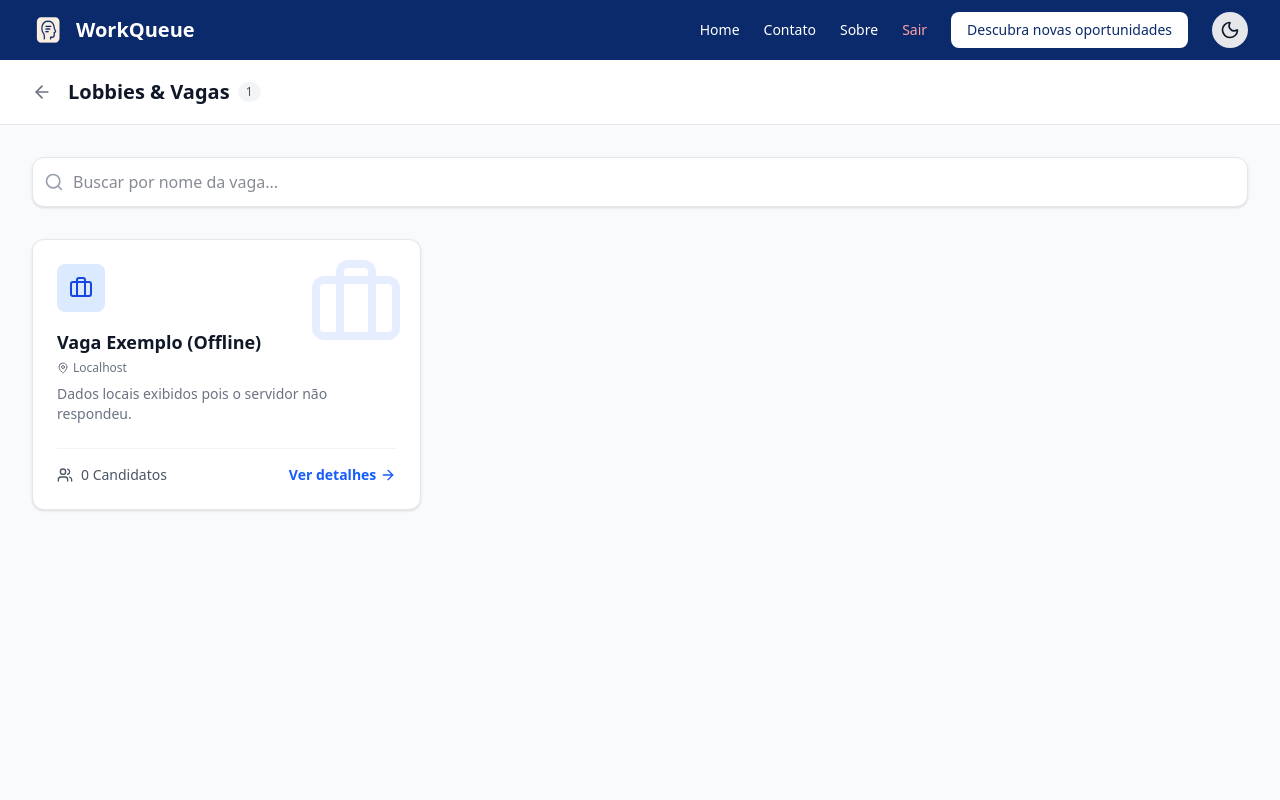
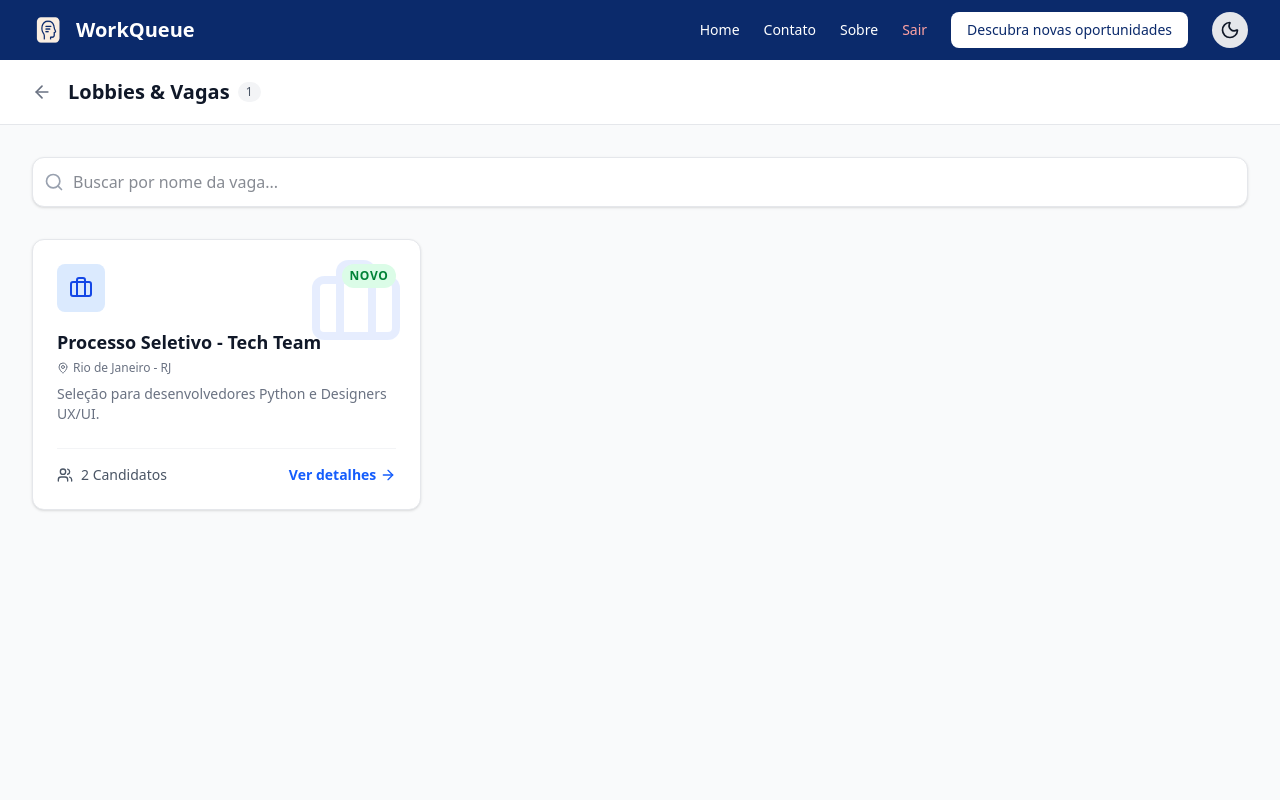
Before and after one commit to Global-Solution-Future-At-Work/Front-e-Web-Workqueue, a React (Vite) app in the folder frontend/: page /lobbies-rooms in a window 1280 px wide. Shown: the top 800 px of the page. Built offline with nearby package versions, Linux system fonts and the light colour scheme; no server answers; sample sign-in values are in the browser's storage.

Commit message:
fix: Corrigindo lobbiescreen

```diff
--- a/frontend/src/pages/LobbiesScreen.jsx
+++ b/frontend/src/pages/LobbiesScreen.jsx
@@ -11,10 +11,32 @@ import {
   MapPin
 } from 'lucide-react';
 
-// ... (CreateLobbyModal e LobbyCard permanecem iguais ao anterior)
-// Vou repetir apenas o componente principal com a lógica de autenticação alterada
+// --- DADOS DO JSON (Integrados para garantir que o card apareça) ---
+const LOCAL_LOBBY_DATA = [
+  {
+    "id": "lobby_1",
+    "nome": "Processo Seletivo - Tech Team",
+    "descricao": "Seleção para desenvolvedores Python e Designers UX/UI.",
+    "localizacao": "Rio de Janeiro - RJ",
+    "isNew": true,
+    "candidatos": [
+      {
+        "id": "user_4",
+        "name": "Dev Python Senior",
+        "habilidades": ["Python", "Django", "Flask"],
+        "compatibilidade": 95
+      },
+      {
+        "id": "user_5",
+        "name": "Ana Designer",
+        "habilidades": ["Figma", "UI/UX", "Adobe XD"],
+        "compatibilidade": 80
+      }
+    ]
+  }
+];
 
-// --- Modal de Criação (Mantido igual) ---
+// --- Modal de Criação ---
 const CreateLobbyModal = ({ isOpen, onClose, onCreate }) => {
   const [formData, setFormData] = useState({
     nome: '',
@@ -95,7 +117,7 @@ const CreateLobbyModal = ({ isOpen, onClose, onCreate }) => {
   );
 };
 
-// --- Card do Lobby (Mantido igual) ---
+// --- Card do Lobby (Com a lógica de clique no card inteiro) ---
 const LobbyCard = ({ lobby, onClick }) => {
   const candidateCount = Array.isArray(lobby.candidatos) ? lobby.candidatos.length : 0;
 
@@ -142,7 +164,7 @@ const LobbyCard = ({ lobby, onClick }) => {
   );
 };
 
-// --- Tela Principal com Autenticação ---
+// --- Tela Principal ---
 export default function LobbiesScreen() {
   const navigate = useNavigate();
   const [lobbies, setLobbies] = useState([]);
@@ -151,62 +173,49 @@ export default function LobbiesScreen() {
   const [isModalOpen, setIsModalOpen] = useState(false);
   const [searchTerm, setSearchTerm] = useState('');
 
-  // Dados Mock para fallback
-  const fallbackData = [
-    {
-      id: "mock_1",
-      nome: "Vaga Exemplo (Offline)",
-      descricao: "Dados locais exibidos pois o servidor não respondeu.",
-      localizacao: "Localhost",
-      candidatos: [],
-      createdAt: new Date().toISOString()
-    }
-  ];
-
   useEffect(() => {
     const initData = async () => {
       try {
-        // --- 1. Autenticação: Pegar token e verificar Role ---
-        const token = localStorage.getItem('token'); // Recupera o JWT salvo
-
+        // --- 1. Autenticação ---
+        const token = localStorage.getItem('token');
         if (token) {
           try {
             const authResponse = await fetch('http://127.0.0.1:3000/datajwt', {
               method: 'GET',
               headers: {
-                'Authorization': `Bearer ${token}`, // Envia o token no header
+                'Authorization': `Bearer ${token}`,
                 'Content-Type': 'application/json'
               }
             });
 
             if (authResponse.ok) {
               const jwtData = await authResponse.json();
-              // Verifica a role dentro do objeto retornado pelo controller
-              // Ajuste 'jwtData.role' ou 'jwtData.datajwt.role' conforme seu backend responde exatamento
               if (jwtData?.role === 'empresa' || jwtData?.datajwt?.role === 'empresa') {
                 setIsCompany(true);
               }
-            } else {
-              console.warn("Token inválido ou expirado");
-              // Opcional: localStorage.removeItem('token');
             }
           } catch (err) {
             console.warn("Erro ao validar token:", err);
           }
         }
 
-        // --- 2. Buscar Lobbies ---
-        const lobbiesResponse = await fetch('http://127.0.0.1:3000/lobbies');
-        if (lobbiesResponse.ok) {
-          const data = await lobbiesResponse.json();
-          setLobbies(Array.isArray(data) ? data : fallbackData);
-        } else {
-          setLobbies(fallbackData);
+        // --- 2. Buscar Lobbies (API ou JSON Local) ---
+        try {
+          const lobbiesResponse = await fetch('http://127.0.0.1:3000/lobbies');
+          if (lobbiesResponse.ok) {
+            const data = await lobbiesResponse.json();
+            setLobbies(Array.isArray(data) && data.length > 0 ? data : LOCAL_LOBBY_DATA);
+          } else {
+            setLobbies(LOCAL_LOBBY_DATA);
+          }
+        } catch (e) {
+            console.log("API Offline, usando JSON local");
+            setLobbies(LOCAL_LOBBY_DATA);
         }
 
       } catch (error) {
         console.error("Erro geral:", error);
-        setLobbies(fallbackData);
+        setLobbies(LOCAL_LOBBY_DATA);
       } finally {
         setLoading(false);
       }
@@ -216,7 +225,6 @@ export default function LobbiesScreen() {
   }, []);
 
   const handleCreateLobby = async (newLobbyData) => {
-    // UI Otimista
     const tempId = `temp_${Date.now()}`;
     const optimisicLobby = {
       id: tempId,
@@ -230,12 +238,10 @@ export default function LobbiesScreen() {
 
     try {
       const token = localStorage.getItem('token');
-
       const response = await fetch('http://127.0.0.1:3000/lobbies', {
         method: 'POST',
         headers: {
           'Content-Type': 'application/json',
-          // É boa prática enviar o token ao criar dados também
           'Authorization': token ? `Bearer ${token}` : ''
         },
         body: JSON.stringify(newLobbyData)
@@ -321,7 +327,7 @@ export default function LobbiesScreen() {
               <LobbyCard
                 key={lobby.id}
                 lobby={lobby}
-                onClick={(id) => navigate(`/lobby/${id}`)}
+                onClick={(id) => navigate(`/lobby/`)}
               />
             ))}
           </div>
```
